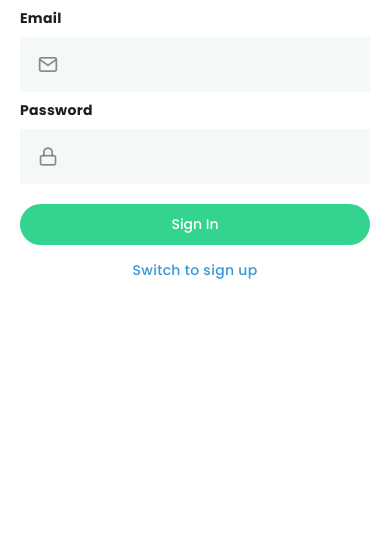
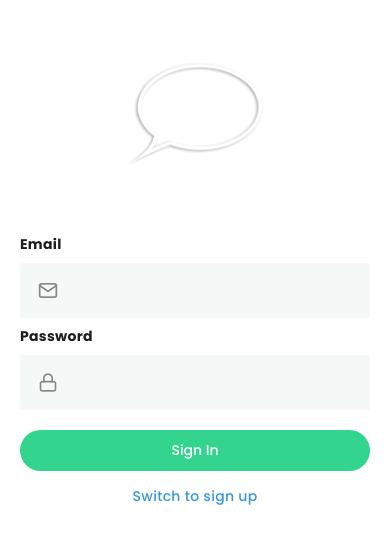
Before and after one commit to Judis07/react-native-practice, a React Native app: screen / in a window 390 px wide. Shown: the top 544 px of the page. Built offline with nearby package versions, Linux system fonts and the light colour scheme.

Commit message:
app logo addition

```diff
--- a/screens/AuthScreen.js
+++ b/screens/AuthScreen.js
@@ -1,17 +1,21 @@
-import { StyleSheet, TouchableOpacity, Text } from "react-native";
+import { useState } from "react";
+import { StyleSheet, TouchableOpacity, View, Text, Image } from "react-native";
 import { SafeAreaView } from "react-native-safe-area-context";
 
 import PageContainer from "../components/PageContainer";
 import SignUpForm from "../components/SignUpForm";
 import SignInForm from "../components/SignInForm";
-import { useState } from "react";
 import colors from "../contants/colors";
+import logo from "../assets/images/logo.png";
 
 const AuthScreen = () => {
   const [isSignUp, setSignUp] = useState(false);
   return (
     <SafeAreaView style={styles.container}>
       <PageContainer>
+        <View style={styles.imageContainer}>
+          <Image source={logo} style={styles.image} />
+        </View>
         {isSignUp ? <SignUpForm /> : <SignInForm />}
 
         <TouchableOpacity
@@ -31,6 +35,14 @@ const styles = StyleSheet.create({
   container: {
     flex: 1,
   },
+  imageContainer: {
+    justifyContent: "center",
+    alignItems: "center",
+  },
+  image: {
+    width: "40%",
+    resizeMode: "contain",
+  },
   buttonContainer: {
     marginVertical: 20,
   },
```
Also changed, not shown: assets/images/logo.png (added).
